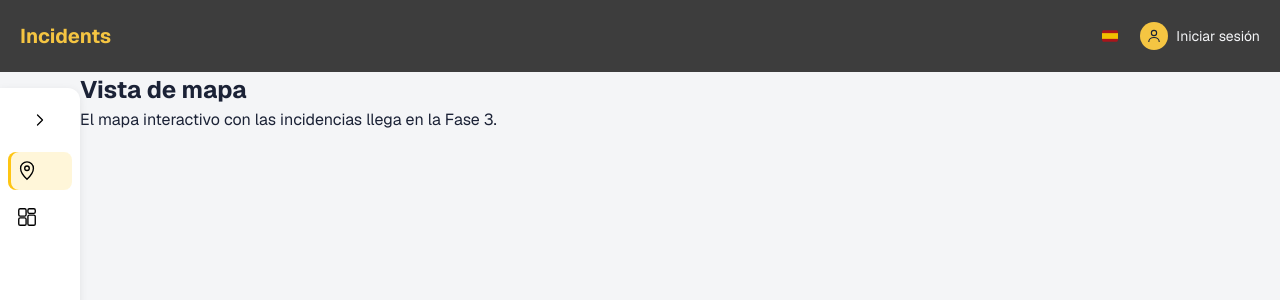
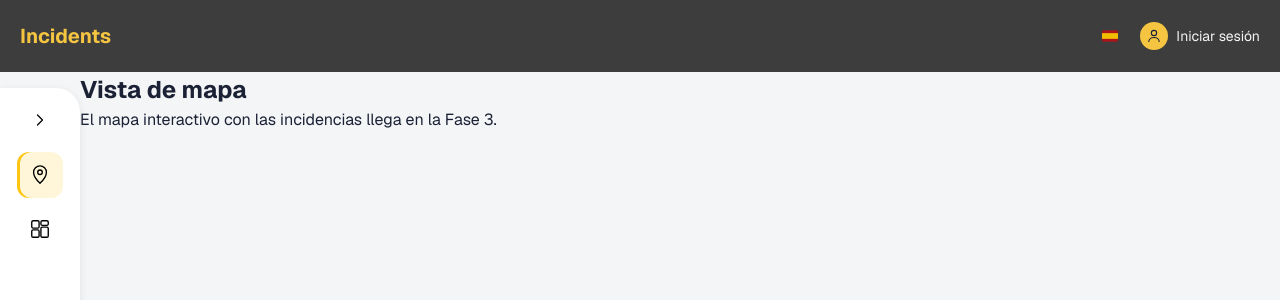
Before and after one commit to diaohh/incidents-map-dashboard, a Next.js app: page / in a window 1280 px wide. Shown: the top 300 px of the page. Built offline with nearby package versions, Linux system fonts and the light colour scheme.

Commit message:
fix: center sidebar icons and make active highlight square
Centers links instead of stretching them so collapsed icons aren't pushed
to the left, increases the highlight container's padding so it reads as a
rounded square rather than a rectangle, and rounds the sidebar card more.

```diff
--- a/src/widgets/Sidebar/Sidebar.module.scss
+++ b/src/widgets/Sidebar/Sidebar.module.scss
@@ -3,18 +3,19 @@
 .nav {
   width: $sidebar-width-collapsed;
   background: $color-surface;
-  border-radius: 0 $radius-lg $radius-lg 0;
+  border-radius: 0 $radius-xl $radius-xl 0;
   box-shadow: 0 2px 8px rgba(0, 0, 0, 0.08);
   margin: $space-4 0;
   display: flex;
   flex-direction: column;
-  align-items: stretch;
+  align-items: center;
   gap: $space-2;
   padding: $space-4 $space-2;
   transition: width 0.2s ease;
 
   &.expanded {
     width: $sidebar-width-expanded;
+    align-items: stretch;
   }
 }
 
@@ -47,9 +48,10 @@
 .link {
   display: flex;
   align-items: center;
+  justify-content: center;
   gap: $space-3;
-  padding: $space-2;
-  border-radius: $radius-md;
+  padding: $space-3;
+  border-radius: $radius-lg;
   color: $color-icon-default;
   white-space: nowrap;
   overflow: hidden;
@@ -57,6 +59,11 @@
   &:hover {
     background: $color-bg;
   }
+}
+
+.expanded .link {
+  justify-content: flex-start;
+  width: 100%;
 }
 
 .active {
```
